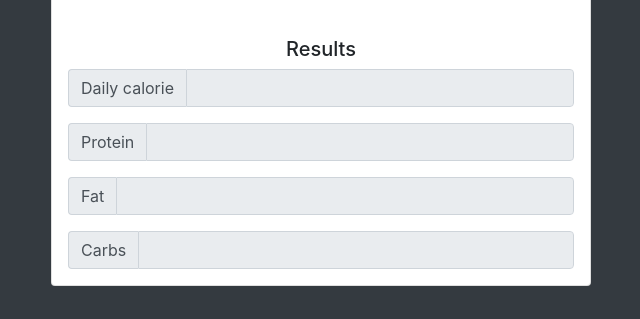
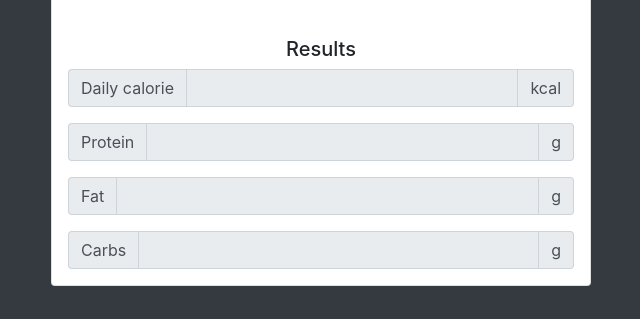
Before and after one commit to LJaglin/calorie-calc, a plain HTML site: page index.html in a window 1280 px wide. Shown: the part 432-751 px from the top of the page, 319-959 px from the left. Drawn offline with nearby package versions, Linux system fonts and the light colour scheme.

Commit message:
Add units to block with Results

```diff
--- a/index.html
+++ b/index.html
@@ -63,24 +63,28 @@
                             <div class="input-group">
                                 <span class="input-group-addon">Daily calorie</span>
                                 <input type="number" id="dailyCalorie" class="form-control" disabled>
+                                <span class="input-group-addon">kcal</span>
                             </div>
                         </div>
                         <div class="form-group px-3">
                             <div class="input-group">
                                 <span class="input-group-addon">Protein</span>
                                 <input type="number" id="dailyProtein" class="form-control" disabled>
+                                <span class="input-group-addon">g</span>
                             </div>
                         </div>
                         <div class="form-group px-3">
                             <div class="input-group">
                                 <span class="input-group-addon">Fat</span>
                                 <input type="number" id="dailyFat" class="form-control" disabled>
+                                <span class="input-group-addon">g</span>
                             </div>
                         </div>
                         <div class="form-group px-3">
                             <div class="input-group">
                                 <span class="input-group-addon">Carbs</span>
                                 <input type="number" id="dailyCarbs" class="form-control" disabled>
+                                <span class="input-group-addon">g</span>
                             </div>
                         </div>
                     </div>
```
